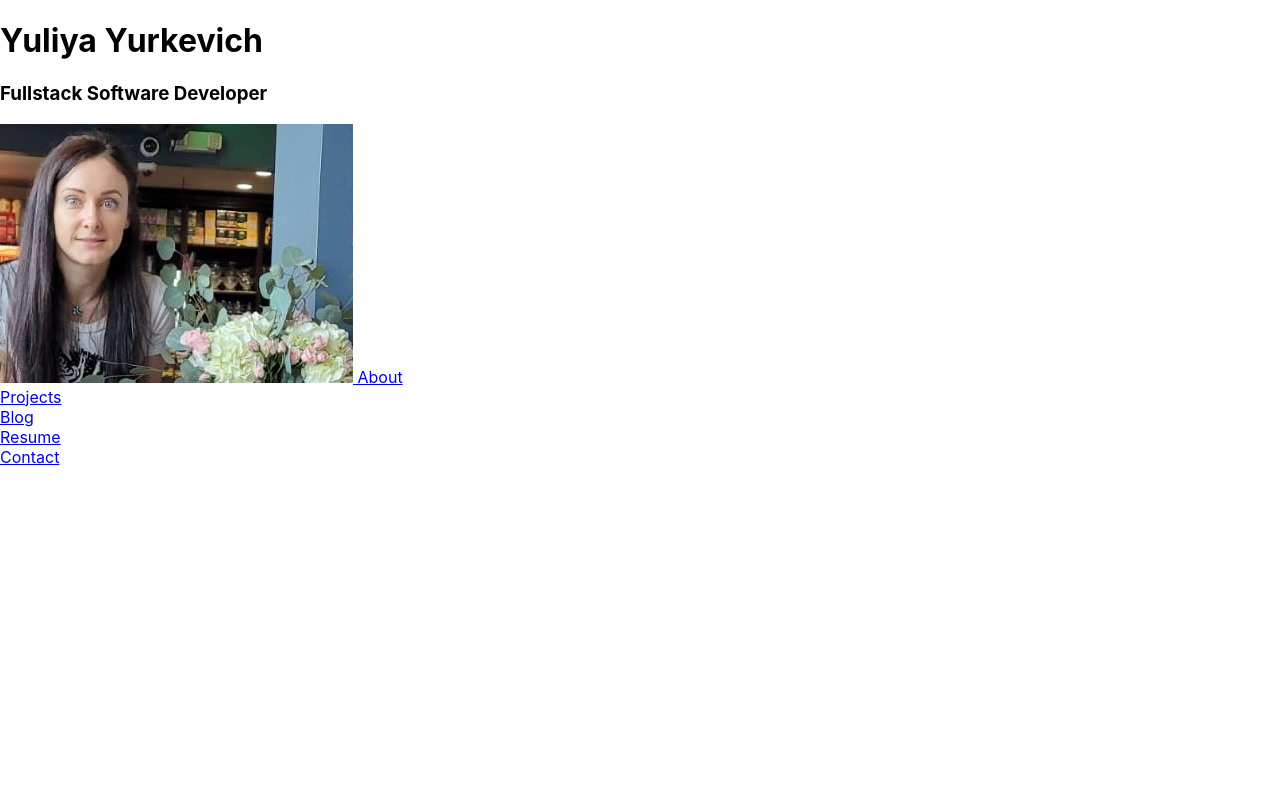
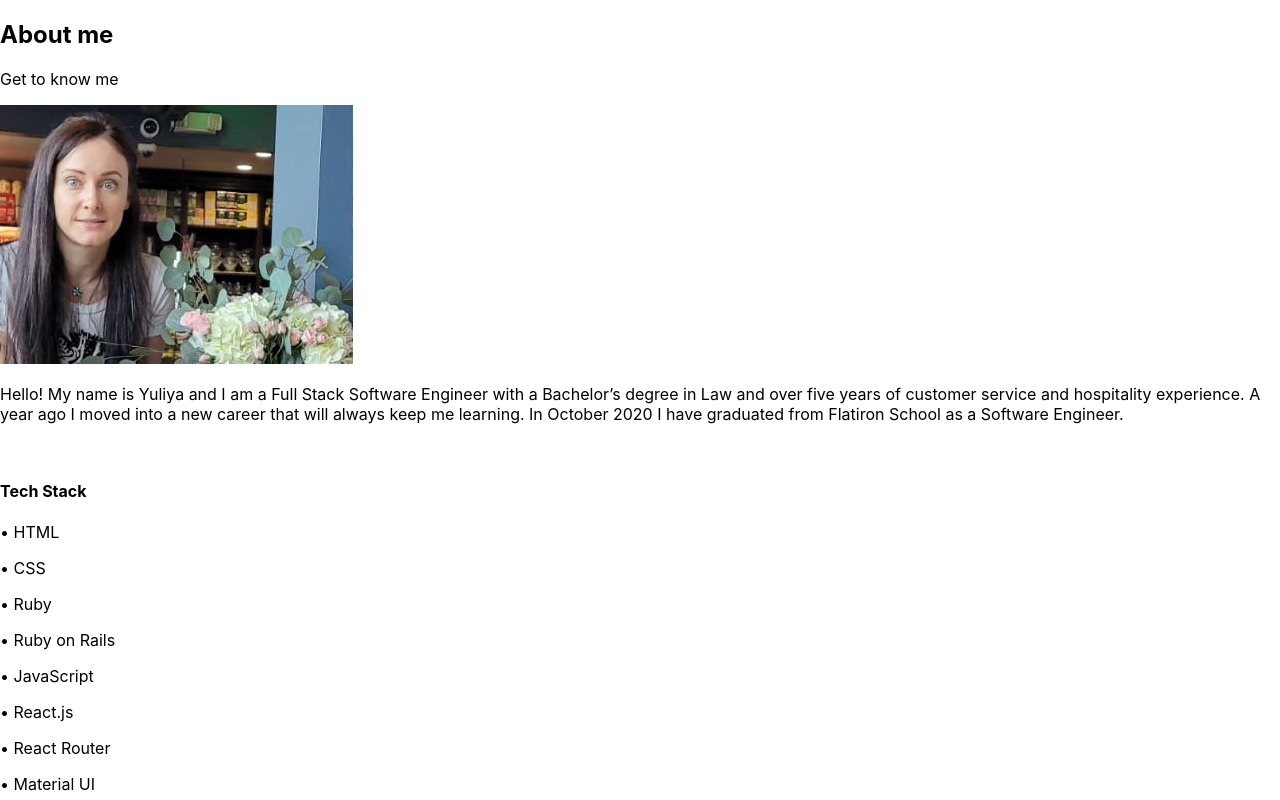
Before and after one commit to yulia-2008/mysite, a React (Create React App) app: page / in a window 1280 px wide. Shown: the top 800 px of the page. Built offline with nearby package versions, Linux system fonts and the light colour scheme.

Commit message:
deleting navBar as it is not working

```diff
--- a/src/App.js
+++ b/src/App.js
@@ -1,6 +1,6 @@
 import React from 'react';
 import './App.css';
-import NavBar from './NavBar';
+// import NavBar from './NavBar';
 import About from './About';
 import Blog from './Blog';
 import Resume from './Resume';
@@ -17,7 +17,7 @@ class App extends React.Component {
     <div id="flex">
         <HashRouter>
          <Switch>
-              <NavBar/>
+              {/* <NavBar/> */}
               <Route exact path = '/projects' component={Projects} />
               <Route exact path = '/blog' component={Blog} />
               <Route exact path = '/resume' component={Resume} />
--- a/src/NavBar.js
+++ /dev/null
@@ -1,27 +0,0 @@
-import React, { Component } from 'react';
-import {NavLink} from 'react-router-dom';
-import picture from './picture.jpg';
-
-class NavBar extends Component {
-    render() {
-        return (
-            <div id="nav-bar">
-            <h1>Yuliya Yurkevich</h1>
-            <h3>Fullstack Software Developer</h3>
-                <img id="image" src={picture} alt="yulia-picture"></img>
-
-                <NavLink  to='/'> About </NavLink> <br></br>
-
-                <NavLink  to='/projects'> Projects </NavLink> <br></br>
-
-                <NavLink  to='/blog'> Blog </NavLink> <br></br>
-
-                <NavLink  to='/resume'> Resume </NavLink> <br></br>
-
-                <NavLink  to='/contact'> Contact </NavLink>
-             </div>
-        );
-    }
-}
-
-export default NavBar;
```
